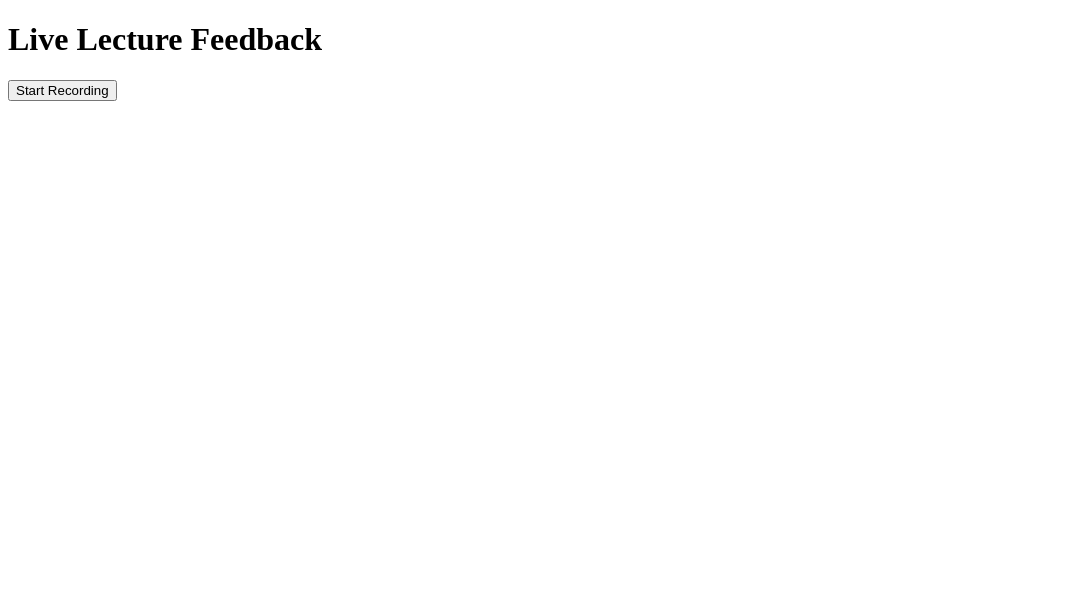
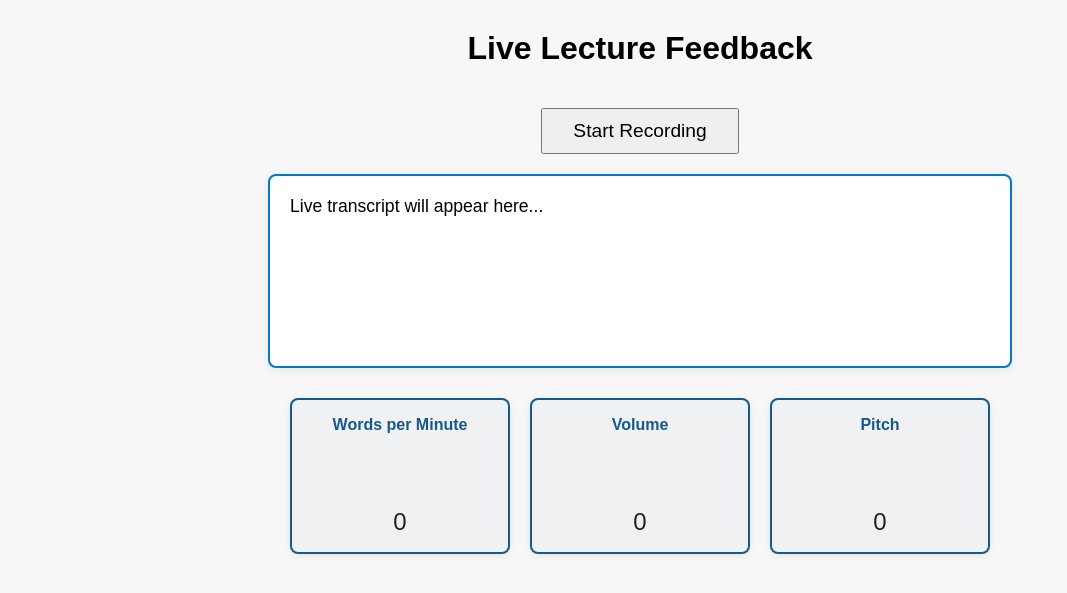
Before and after one commit to Kevchave/Individual-project, a Flask app: page / in a window 1280 px wide. Shown: the top 593 px of the page, without its empty margins (0-1067 px from the left). Run offline with Flask 3, Linux system fonts and the light colour scheme.

Commit message:
Added basic JS script for /start_recording

```diff
--- a/server.py
+++ b/server.py
@@ -27,7 +27,7 @@ def home():
     return render_template("index.html") # Serves the html page
 
 @app.route("/start_recording", methods=['POST'])
-def start_recordng():
+def start_recording():
     return jsonify({'status': 'Recording started...'})
 
 @app.route("/stop_recording", methods=['POST'])
--- /dev/null
+++ b/static/js/main.js
@@ -0,0 +1,25 @@
+// This enres the JS code only runs once the HTML is fully loaded
+document.addEventListener('DOMContentLoaded', function(){
+    // Get references to the HTML elements
+    const startBtn = document.getElementById('startBtn');
+    const transcriptBox = document.getElementById('transcript-box');
+
+    // Add a click event listener to the Start Recording button
+    startBtn.addEventListener('click', function(){
+        // Sends a POST request to Flask backend after a click to /start_recording
+        // - use fetch to communicate with the Flask backend
+        // - method can be GET, POST, PUT, DELETE, etc.
+        fetch('/start_recording', {method: 'POST'})
+
+        // Wait for Flask response and parse it as JSON
+        .then(response => response.json())
+
+        // Update the transcript box with the status from the Flask response
+        .then(data => {transcriptBox.textContent = data.status;})
+
+        // If there's an error, update the transcript box with an error message
+        .catch(error => {transcriptBox.textContent = 'Error starting recording.';
+            console.error('Error starting recording:', error);
+        });
+    })
+});
--- a/templates/index.html
+++ b/templates/index.html
@@ -2,11 +2,111 @@
 <html lang="en">
 <head>
     <meta charset="UTF-8">
-    <meta name="viewport" content="width=device-width", initial_scale="1.0">
-    <title> Live Lecture Feedback </title>
+    <meta name="viewport" content="width=device-width, initial-scale=1.0">
+    <title>Live Lecture Feedback</title>
+    <style>
+        body {
+            font-family: Arial, sans-serif;
+            background: #f7f7f7;
+            margin: 0;
+            padding: 0;
+            display: flex;
+            flex-direction: column;
+            align-items: center;
+        }
+        h1 {
+            margin-top: 30px;
+        }
+        /* #startBtn -> Selects an element by its unique id */
+        /* - used for a unique element that should appear once */
+        #startBtn {
+            margin: 20px 0;
+            padding: 10px 30px;
+            font-size: 1.2em;
+        }
+        /* #transcript-box -> Selects an element by its unique id */
+        #transcript-box {
+            width: 80vw;
+            max-width: 700px;
+            height: 150px;
+            background: #fff;
+            border: 2px solid #0077cc;
+            border-radius: 8px;
+            margin-bottom: 30px;
+            padding: 20px;
+            font-size: 1.1em;
+            overflow-y: auto;
+            box-shadow: 0 2px 8px rgba(0,0,0,0.07);
+        }
+        /* .metrics-container -> Selects all elements by its given class */
+        /* - used for multiple element that should appear the same way */
+        .metrics-container {
+            display: flex;
+            gap: 20px;
+            width: 80vw;
+            max-width: 700px;
+            margin-bottom: 40px;
+        }
+        .metric-box {
+            display: flex;
+            flex-direction: column;
+            justify-content: space-between;
+            align-items: center;
+            flex: 1;
+            min-width: 0;
+            height: 120px;
+            background: #f0f1f3;
+            border: 2px solid #155a8a;
+            border-radius: 8px;
+            box-shadow: 0 2px 8px rgba(0,0,0,0.07);
+            padding: 16px 10px 16px 10px;
+            position: relative;
+        }
+        .metric-label {
+            font-weight: bold;
+            color: #155a8a;
+            text-align: center;
+            margin-bottom: 0;
+            position: absolute;
+            top: 16px;
+            left: 0;
+            width: 100%;
+        }
+        .metric-value {
+            display: block;
+            font-size: 1.5em;
+            color: #222;
+            margin-top: 0;
+            margin-bottom: 0;
+            align-self: center;
+            position: absolute;
+            bottom: 16px;
+            left: 0;
+            width: 100%;
+            text-align: center;
+        }
+    </style>
 </head>
 <body>
-    <h1> Live Lecture Feedback </h1>
-    <button id="startBtn"> Start Recording </button>
+    <h1>Live Lecture Feedback</h1>
+    <button id="startBtn">Start Recording</button>
+    <div id="transcript-box">Live transcript will appear here...</div>
+    <div class="metrics-container">
+        <div class="metric-box">
+            <!-- Styling pieces of text inside other elements -->
+            <span class="metric-label">Words per Minute</span>
+            <span class="metric-value" id="wpm-value">0</span>
+        </div>
+        <div class="metric-box">
+            <span class="metric-label">Volume</span>
+            <span class="metric-value" id="volume-value">0</span>
+        </div>
+        <div class="metric-box">
+            <span class="metric-label">Pitch</span>
+            <span class="metric-value" id="pitch-value">0</span>
+        </div>
+    </div>
+    <!-- This tells Flask to serve your JS file from the static/js/ directory. -->
+    <script src="{{ url_for('static', filename='js/main.js') }}"></script>
 </body>
 </html>
--- a/transcriber_app/track_metrics.py
+++ b/transcriber_app/track_metrics.py
@@ -47,6 +47,8 @@ class MetricsTracker:
         total_words = len(all_text.split()) # .split() splits into a list of words
         elapsed_time = (time.time() - start_time) / 60 # In minutes
         avg_wpm = total_words / elapsed_time if elapsed_time > 0 else 0
+        print(f"Elapsed time: {elapsed_time}")
+        print(f"Total words: {total_words}")
         print(f"Average WPM: {avg_wpm:.2f}")
 
     # VOLUME TRACKING
```
